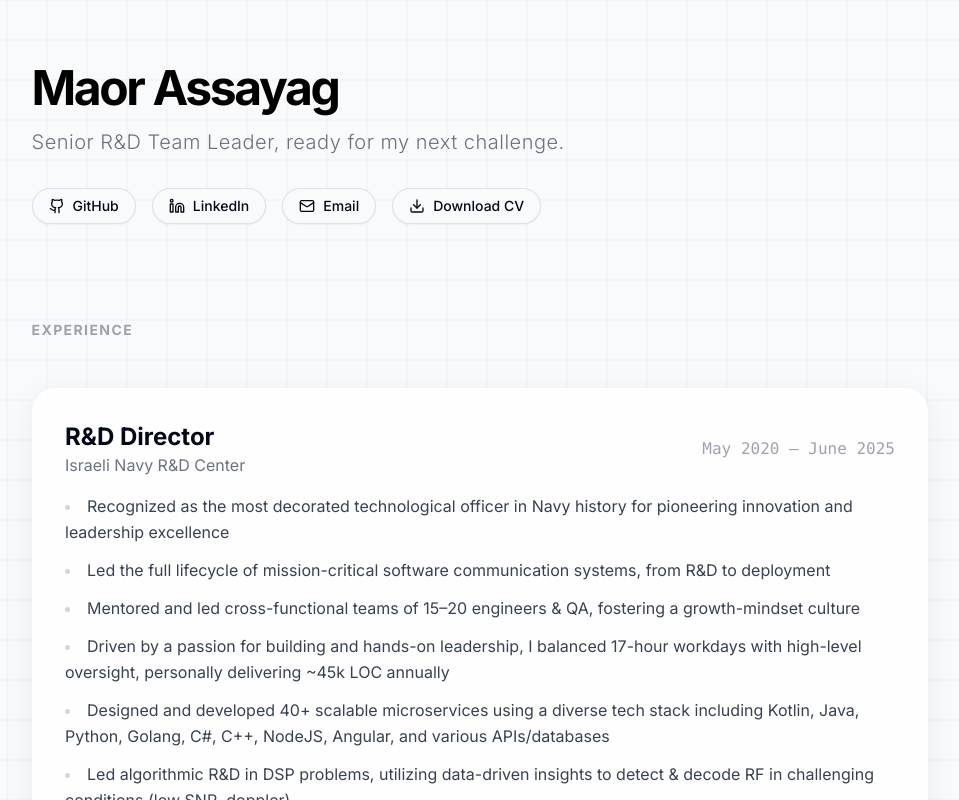
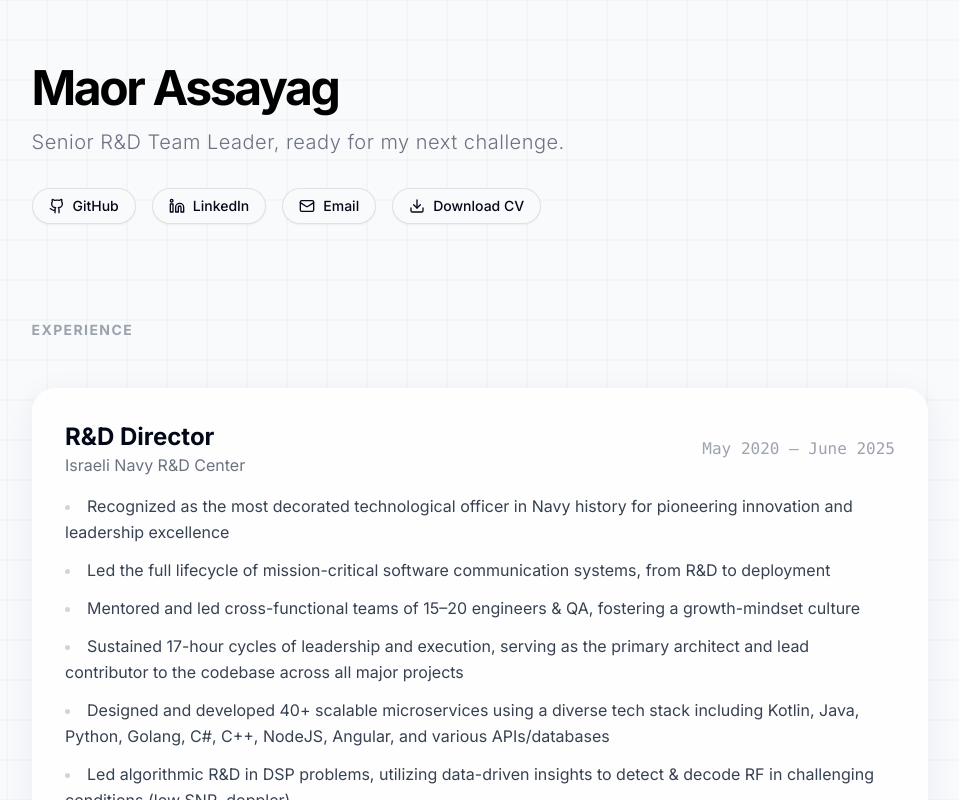
Before and after one commit to MaorAssayag/cv-website, a Next.js app: page / in a window 1280 px wide. Shown: the top 800 px of the page, without its empty margins (153-1112 px from the left). Built offline with nearby package versions, Linux system fonts and the light colour scheme.

Commit message:
update feb 26, wording

```diff
--- a/app/page.jsx
+++ b/app/page.jsx
@@ -153,7 +153,7 @@ export default function HomePage() {
               <li>Recognized as the most decorated technological officer in Navy history for pioneering innovation and leadership excellence</li>
               <li>Led the full lifecycle of mission-critical software communication systems, from R&D to deployment</li>
               <li>Mentored and led cross-functional teams of 15–20 engineers & QA, fostering a growth-mindset culture</li>
-              <li>Driven by a passion for building and hands-on leadership, I balanced 17-hour workdays with high-level oversight, personally delivering ~45k LOC annually</li>
+              <li>Sustained 17-hour cycles of leadership and execution, serving as the primary architect and lead contributor to the codebase across all major projects</li>
               <li>Designed and developed 40+ scalable microservices using a diverse tech stack including Kotlin, Java, Python, Golang, C#, C++, NodeJS, Angular, and various APIs/databases</li>
               <li>Led algorithmic R&D in DSP problems, utilizing data-driven insights to detect & decode RF in challenging conditions (low SNR, doppler)</li>
               <li>Designed and implemented custom communication protocols (encoding, compression, parsing, fragmentation, and encryption) over various RF bands/Satellite</li>
```
Also changed, not shown: 1 other file (tests, documents, lock files or other folders).
